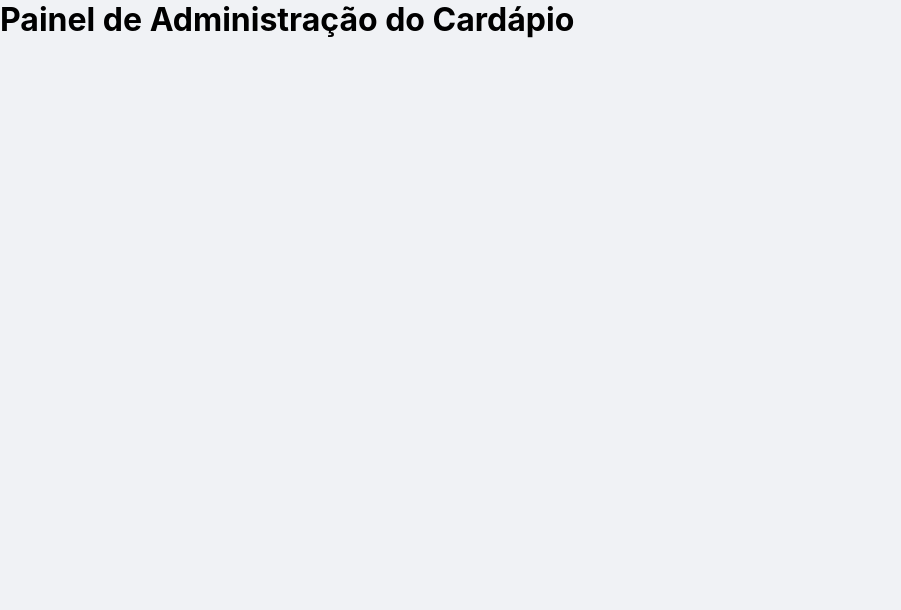
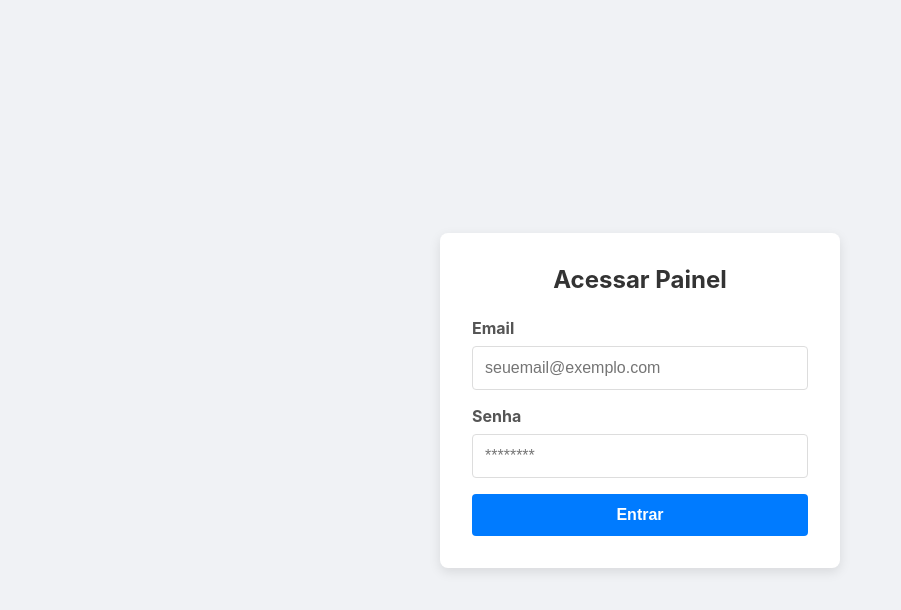
Before and after one commit to elisaaivarone/cardapio_interativo, a React (Vite) app in the folder cardapio-frontend/: page / in a window 1280 px wide. Shown: the top 610 px of the page, without its empty margins (0-901 px from the left). Built offline with nearby package versions, Linux system fonts and the light colour scheme.

Commit message:
feat(auth): implement api call for user login

```diff
--- a/cardapio-frontend/index.html
+++ b/cardapio-frontend/index.html
@@ -4,7 +4,7 @@
     <meta charset="UTF-8" />
     <link rel="icon" type="image/svg+xml" href="/vite.svg" />
     <meta name="viewport" content="width=device-width, initial-scale=1.0" />
-    <title>cardapio-frontend</title>
+    <title>Cardápio Interativo</title>
   </head>
   <body>
     <div id="root"></div>
--- a/cardapio-frontend/package.json
+++ b/cardapio-frontend/package.json
@@ -10,6 +10,7 @@
     "preview": "vite preview"
   },
   "dependencies": {
+    "axios": "^1.12.2",
     "react": "^19.1.1",
     "react-dom": "^19.1.1"
   },
--- a/cardapio-frontend/src/App.jsx
+++ b/cardapio-frontend/src/App.jsx
@@ -1,11 +1,11 @@
-// src/App.jsx
+import Login from './pages/Login/Login';
 
 function App() {
   return (
     <div>
-      <h1>Painel de Administração do Cardápio</h1>
+      <Login /> {/* 2. Use o componente aqui */}
     </div>
   )
 }
 
-export default App
+export default App;
--- /dev/null
+++ b/cardapio-frontend/src/pages/Login/Login.jsx
@@ -0,0 +1,75 @@
+import { useState } from 'react';
+import styles from './Login.module.css';
+import { loginUser } from '../../services/api';
+
+function Login() {
+  // Criando "estados" para guardar o email e a senha
+  const [email, setEmail] = useState('');
+  const [password, setPassword] = useState('');
+   const [error, setError] = useState('');
+  const [loading, setLoading] = useState(false);
+
+
+  // Função que faz o envio do formulário
+  const handleSubmit = async (event) => {
+    event.preventDefault(); // Previne que a página recarregue ao enviar
+    setError(''); // Limpa mensagens de erro anteriores
+    setLoading(true);
+
+     try {
+      const data = await loginUser(email, password);
+      console.log('Login bem-sucedido! Token:', data.token);
+      // TODO: Salvar o token e redirecionar o usuário para o Dashboard
+
+    } catch (err) {
+      // Se o login falhar, a API retorna um erro que capturamos aqui
+      setError('Email ou senha inválidos. Tente novamente.');
+      console.error('Erro no login:', err);
+    } finally {
+      setLoading(false); // Finaliza o carregamento, independente do resultado
+    }
+
+  };
+
+  return (
+    <div className={styles.loginPage}>
+      <div className={styles.loginForm}>
+        <h2>Acessar Painel</h2>
+        <form onSubmit={handleSubmit}>
+          <div className={styles.inputGroup}>
+            <label htmlFor="email">Email</label>
+            <input
+              type="email"
+              id="email"
+              placeholder="seuemail@exemplo.com"
+              required
+              value={email}
+              onChange={(e) => setEmail(e.target.value)}
+            />
+          </div>
+          <div className={styles.inputGroup}>
+            <label htmlFor="password">Senha</label>
+            <input
+              type="password"
+              id="password"
+              placeholder="********"
+              required
+              value={password}
+              onChange={(e) => setPassword(e.target.value)}
+            />
+          </div>
+
+          {/* Exibe a mensagem de erro, se houver */}
+          {error && <p className={styles.error}>{error}</p>}
+
+          {/* Desabilita o botão e muda o texto durante o carregamento */}
+          <button type="submit" disabled={loading}>
+            {loading ? 'Entrando...' : 'Entrar'}
+          </button>
+        </form>
+      </div>
+    </div>
+  );
+}
+
+export default Login;
--- /dev/null
+++ b/cardapio-frontend/src/pages/Login/Login.module.css
@@ -0,0 +1,68 @@
+.loginPage {
+  display: flex;
+  justify-content: center;
+  align-items: center;
+  height: 100vh;
+  width: 100%;
+}
+
+.loginForm {
+  background-color: white;
+  padding: 2rem;
+  border-radius: 8px;
+  box-shadow: 0 4px 12px rgba(0, 0, 0, 0.1);
+  width: 100%;
+  max-width: 400px;
+}
+
+.loginForm h2 {
+  margin-bottom: 1.5rem;
+  text-align: center;
+  color: #333;
+}
+
+.inputGroup {
+  margin-bottom: 1rem;
+}
+
+.inputGroup label {
+  display: block;
+  margin-bottom: 0.5rem;
+  color: #555;
+  font-weight: bold;
+}
+
+.inputGroup input {
+  width: 100%;
+  padding: 0.75rem;
+  border: 1px solid #ddd;
+  border-radius: 4px;
+  font-size: 1rem;
+}
+
+.loginForm button {
+  width: 100%;
+  padding: 0.75rem;
+  border: none;
+  border-radius: 4px;
+  background-color: #007bff;
+  color: white;
+  font-size: 1rem;
+  font-weight: bold;
+  cursor: pointer;
+  transition: background-color 0.2s;
+}
+
+.loginForm button:hover {
+  background-color: #0056b3;
+}
+
+.error {
+  color: #d32f2f;
+  background-color: #ffcdd2;
+  border: 1px solid #d32f2f;
+  border-radius: 4px;
+  padding: 0.75rem;
+  margin-bottom: 1rem;
+  text-align: center;
+}
--- /dev/null
+++ b/cardapio-frontend/src/services/api.js
@@ -0,0 +1,21 @@
+import axios from 'axios';
+
+// Cria uma instância do Axios com a URL base da API
+const api = axios.create({
+  baseURL: 'http://localhost:3001/api',
+});
+
+// Função de login que o componente vai chamar
+export const loginUser = async (email, password) => {
+  try {
+    // Faz a requisição POST para o endpoint /auth/login, enviando email e senha
+    const response = await api.post('/auth/login', { email, password });
+
+    // Retorna os dados da resposta (que deve conter o token)
+    return response.data;
+  } catch (error) {
+    // Se a API retornar um erro (ex: 400), o Axios o captura aqui.
+    // "relançamos" o erro para que o componente que chamou esta função possa tratá-lo.
+    throw error.response.data;
+  }
+};
```
Also changed, not shown: 1 other file (tests, documents, lock files or other folders).
